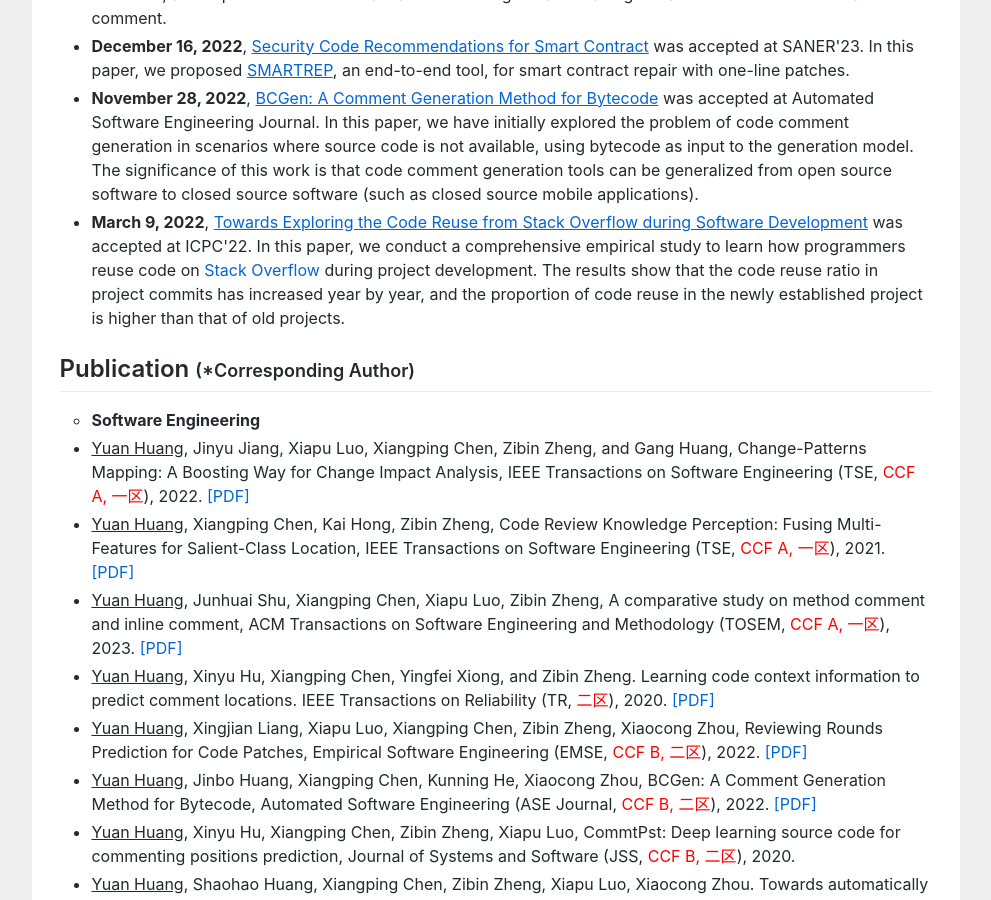
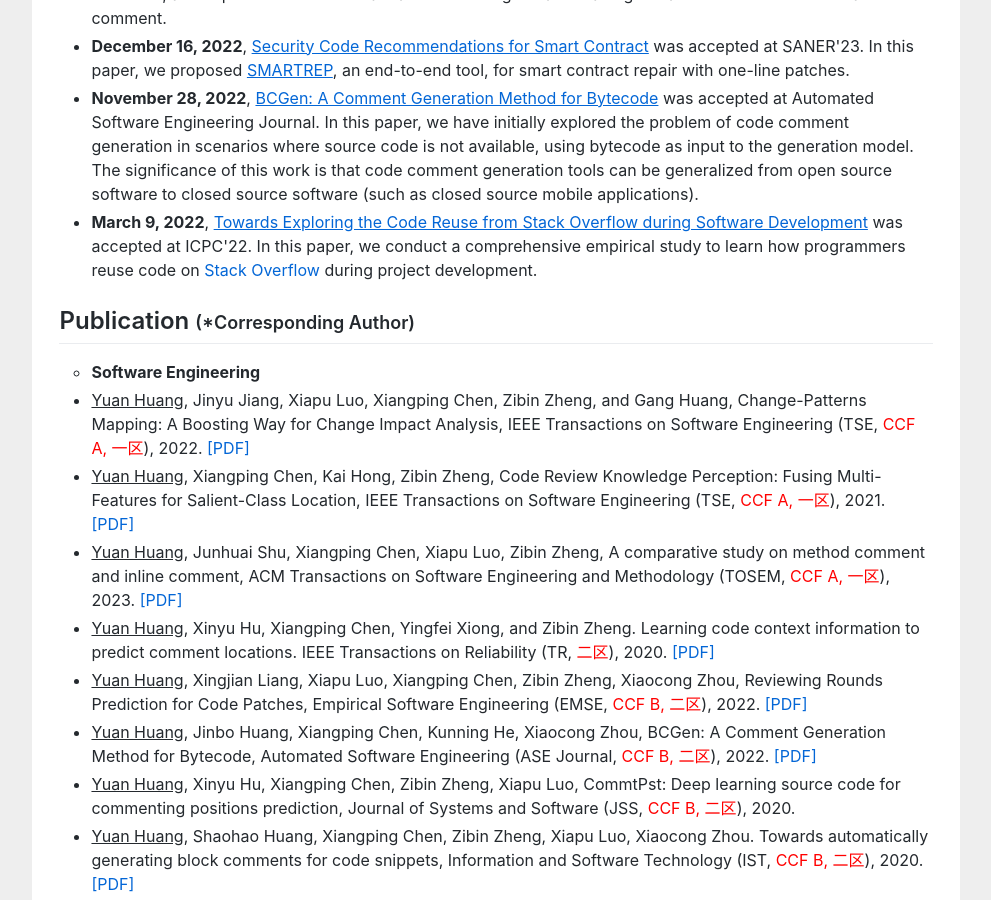
Before and after one commit to huangyuan-hy/huangyuan-hy.github.io, a Jekyll site: the page index.html, which Jekyll copies as it is, in a window 1280 px wide and 900 px high, scrolled down 965 px. Shown: the whole window, without its empty margins (144-1135 px from the left). Built offline with Jekyll 4.4.1, drawn with Linux system fonts in a browser that asks for light colours.

Commit message:
Update index.html

```diff
--- a/index.html
+++ b/index.html
@@ -94,8 +94,7 @@ tool, for smart contract repair with one-line patches. </li>
 							generalized from open source software to closed source software (such as closed source mobile applications).</li>
 
 						<li><b>March 9, 2022</b>,  <a href="https://arxiv.org/pdf/2204.12711.pdf"><u>Towards Exploring the Code Reuse from Stack Overflow during Software Development</u></a> was accepted at ICPC'22. In this paper, we conduct a comprehensive
-empirical study to learn how programmers reuse code on <a href="https://stackoverflow.com/">Stack Overflow</a> during project development. The results show that the code reuse ratio in project commits has increased year by year, and the proportion of code reuse in the
-newly established project is higher than that of old projects. </li>
+empirical study to learn how programmers reuse code on <a href="https://stackoverflow.com/">Stack Overflow</a> during project development. </li>
 					</ul>
 
 
```
